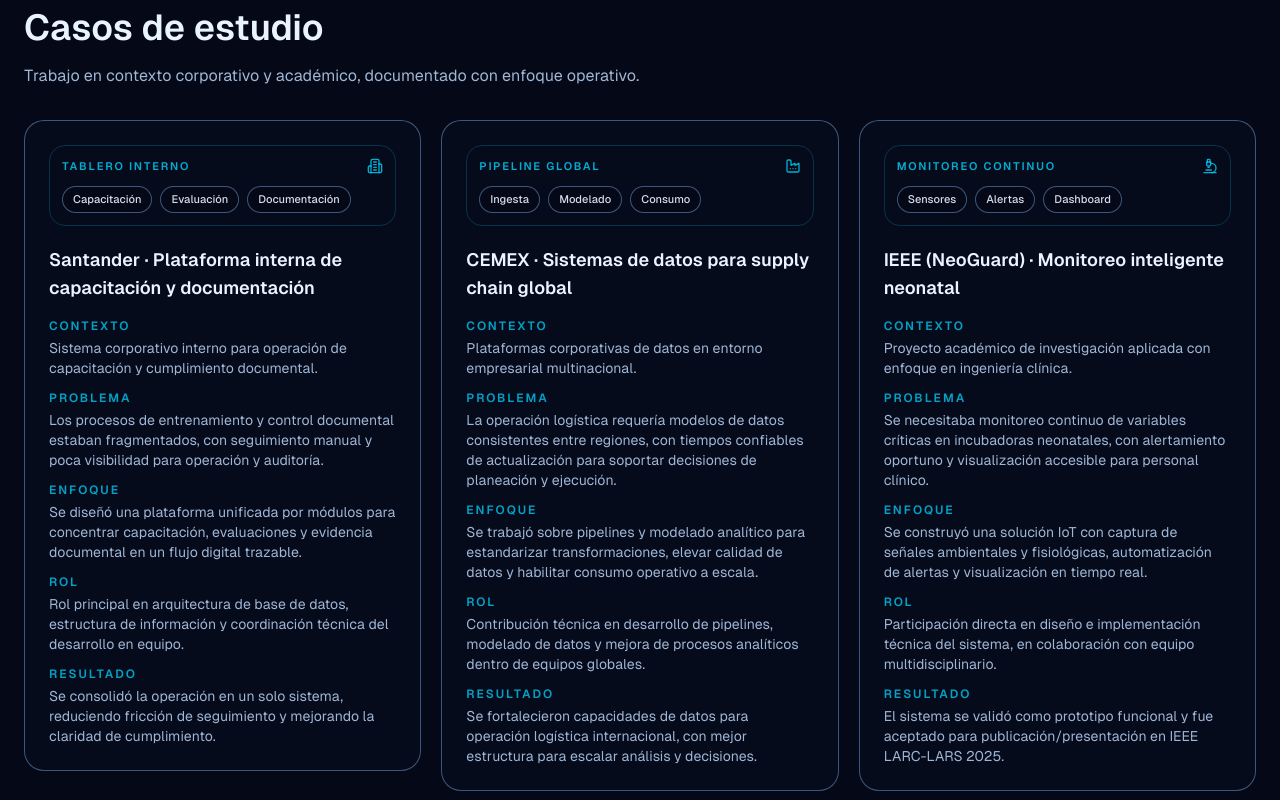
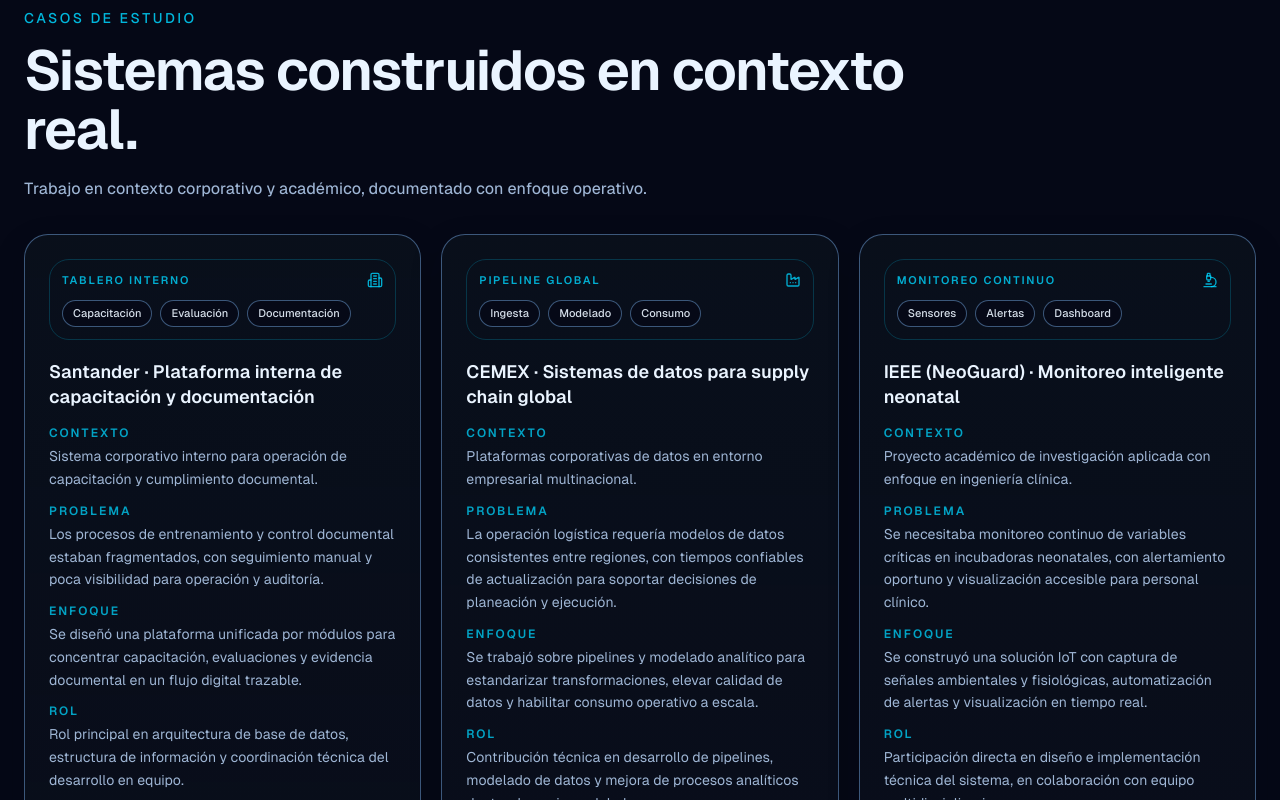
Before and after one commit to salva-systems/salva-systems-web, a Next.js app: page / in a window 1280 px wide. Shown: the part 2700-3500 px from the top of the page. Built offline with nearby package versions, Linux system fonts and the light colour scheme.

Commit message:
Pulido visual ligero en casos y equipo

```diff
--- a/components/sections/cases-section.tsx
+++ b/components/sections/cases-section.tsx
@@ -82,8 +82,8 @@ function CaseCard({
   const Icon = CASE_ICONS[index] ?? CASE_ICONS[0];
 
   return (
-    <div className="rounded-xl border border-border/60 bg-surface/55 p-6">
-      <div className="rounded-lg border border-primary/20 bg-primary/8 p-3">
+    <div className="rounded-2xl border border-border/60 bg-[linear-gradient(180deg,rgba(10,16,28,0.88),rgba(10,16,28,0.72))] p-6 shadow-[0_12px_32px_rgba(2,8,20,0.2)] transition-all duration-300 hover:-translate-y-1 hover:border-primary/35 hover:shadow-[0_18px_40px_rgba(2,8,20,0.28)]">
+      <div className="rounded-xl border border-primary/20 bg-primary/8 p-3">
         <div className="mb-3 flex items-center justify-between">
           <p className="text-[11px] font-semibold uppercase tracking-[0.16em] text-primary/80">
             {item.visual.heading}
@@ -103,42 +103,54 @@ function CaseCard({
         </div>
       </div>
 
-      <h2 className="mt-5 text-lg font-semibold text-foreground">{item.title}</h2>
+      <h2 className="mt-5 text-lg font-semibold leading-snug text-foreground">
+        {item.title}
+      </h2>
 
       <div className="mt-4 space-y-3">
         <div>
           <p className="text-xs font-semibold uppercase tracking-[0.16em] text-primary/75">
             Contexto
           </p>
-          <p className="mt-1 text-sm text-muted-foreground">{item.context}</p>
+          <p className="mt-1 text-sm leading-relaxed text-muted-foreground">
+            {item.context}
+          </p>
         </div>
 
         <div>
           <p className="text-xs font-semibold uppercase tracking-[0.16em] text-primary/75">
             Problema
           </p>
-          <p className="mt-1 text-sm text-muted-foreground">{item.problem}</p>
+          <p className="mt-1 text-sm leading-relaxed text-muted-foreground">
+            {item.problem}
+          </p>
         </div>
 
         <div>
           <p className="text-xs font-semibold uppercase tracking-[0.16em] text-primary/75">
             Enfoque
           </p>
-          <p className="mt-1 text-sm text-muted-foreground">{item.approach}</p>
+          <p className="mt-1 text-sm leading-relaxed text-muted-foreground">
+            {item.approach}
+          </p>
         </div>
 
         <div>
           <p className="text-xs font-semibold uppercase tracking-[0.16em] text-primary/75">
             Rol
           </p>
-          <p className="mt-1 text-sm text-muted-foreground">{item.role}</p>
+          <p className="mt-1 text-sm leading-relaxed text-muted-foreground">
+            {item.role}
+          </p>
         </div>
 
-        <div>
+        <div className="border-t border-border/35 pt-3">
           <p className="text-xs font-semibold uppercase tracking-[0.16em] text-primary/75">
             Resultado
           </p>
-          <p className="mt-1 text-sm text-muted-foreground">{item.outcome}</p>
+          <p className="mt-1 text-sm leading-relaxed text-foreground/90">
+            {item.outcome}
+          </p>
         </div>
       </div>
     </div>
@@ -150,8 +162,13 @@ export function CasesSection() {
     <>
       <section>
         <Container className="pt-4 pb-8">
-          <h1 className="text-4xl font-semibold text-foreground">Casos de estudio</h1>
-          <p className="mt-4 max-w-3xl text-muted-foreground">
+          <p className="text-small font-medium uppercase tracking-[0.18em] text-primary/85">
+            Casos de estudio
+          </p>
+          <h1 className="mt-3 max-w-4xl text-display-2 text-foreground sm:text-display-1">
+            Sistemas construidos en contexto real.
+          </h1>
+          <p className="mt-4 max-w-3xl text-body text-muted-foreground">
             Trabajo en contexto corporativo y académico, documentado con enfoque operativo.
           </p>
         </Container>
--- a/components/sections/team-section.tsx
+++ b/components/sections/team-section.tsx
@@ -38,8 +38,13 @@ export function TeamSection() {
     <>
       <section>
         <Container className="pt-4 pb-8">
-          <h1 className="text-4xl font-semibold text-foreground">Equipo</h1>
-          <p className="mt-4 max-w-3xl text-muted-foreground">{team.intro}</p>
+          <p className="text-small font-medium uppercase tracking-[0.18em] text-primary/85">
+            Equipo
+          </p>
+          <h1 className="mt-3 max-w-4xl text-display-2 text-foreground sm:text-display-1">
+            Equipo con ejecución técnica real.
+          </h1>
+          <p className="mt-4 max-w-3xl text-body text-muted-foreground">{team.intro}</p>
         </Container>
       </section>
 
@@ -51,7 +56,7 @@ export function TeamSection() {
 
               return (
                 <MotionWrapper key={member.name} delay={index * 0.08}>
-                  <div className="rounded-xl border border-border/60 bg-surface/55 p-6">
+                  <div className="rounded-2xl border border-border/60 bg-[linear-gradient(180deg,rgba(10,16,28,0.88),rgba(10,16,28,0.72))] p-6 shadow-[0_12px_32px_rgba(2,8,20,0.2)] transition-all duration-300 hover:-translate-y-1 hover:border-primary/35 hover:shadow-[0_18px_40px_rgba(2,8,20,0.28)]">
                     <div className="overflow-hidden rounded-xl border border-primary/20 bg-primary/8">
                       {teamImage ? (
                         <Image
@@ -74,9 +79,11 @@ export function TeamSection() {
                     <p className="mt-5 text-lg font-semibold text-foreground">
                       {member.name}
                     </p>
-                    <p className="mt-2 text-sm text-primary/80">{member.role}</p>
+                    <p className="mt-2 text-sm font-medium text-primary/80">
+                      {member.role}
+                    </p>
 
-                    <p className="mt-4 text-sm text-muted-foreground">
+                    <p className="mt-4 text-sm leading-relaxed text-muted-foreground">
                       {member.profile}
                     </p>
 
```
